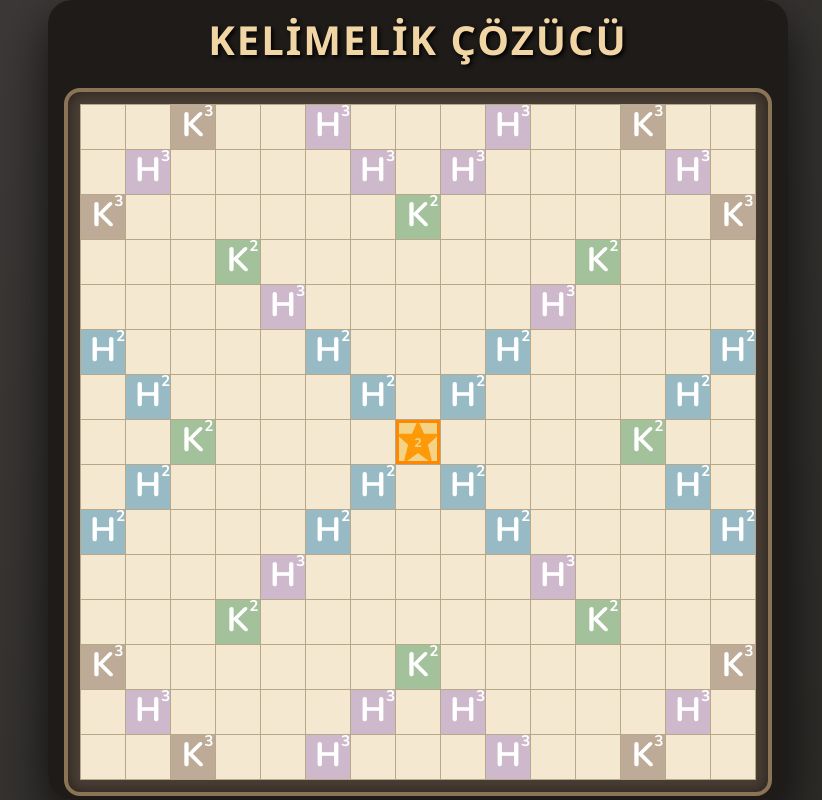
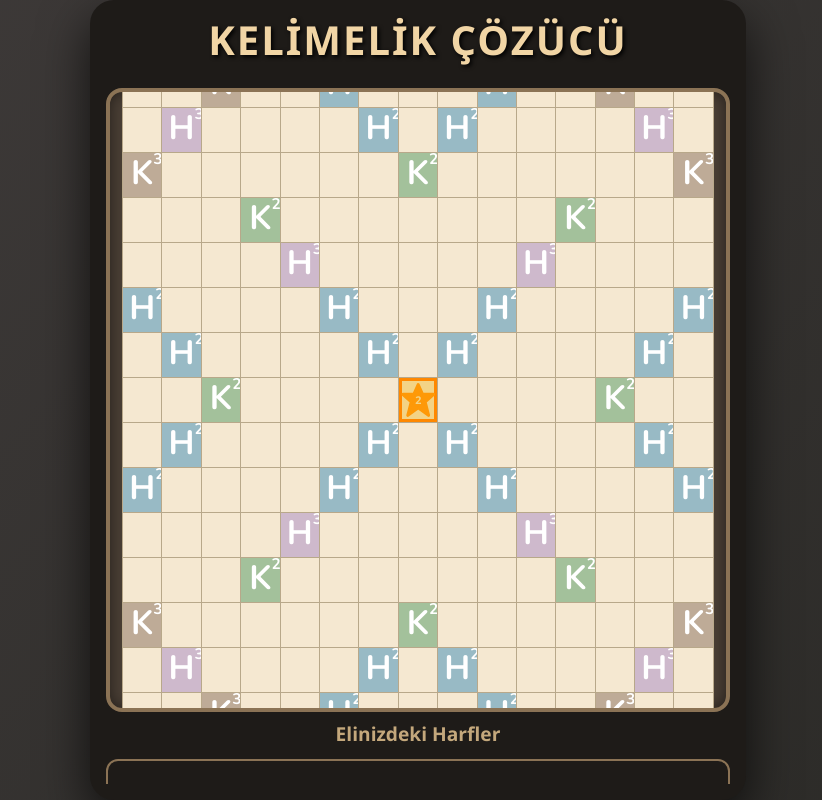
Before and after one commit to Egco2811/kelimelik_solver, a Flask app: page / in a window 1280 px wide. Shown: the whole page, without its empty margins (222-1044 px from the left). Run offline with Flask 3, Linux system fonts and the light colour scheme.

Commit message:
screen size calculations

```diff
--- a/static/css/style.css
+++ b/static/css/style.css
@@ -25,7 +25,7 @@ body {
     height: 100vh;
     display: flex;
     flex-direction: column;
-    overflow-y: auto;
+    overflow: hidden;
 }
 h1 {
     font-weight: 700;
@@ -43,7 +43,7 @@ h1 {
     display: flex;
     flex-wrap: wrap;
     gap: 1rem;
-    overflow: visible;
+    overflow: hidden;
 }
 
 .left-panel {
@@ -53,7 +53,7 @@ h1 {
     flex-direction: column;
     align-items: center;
     min-height: 0;
-    flex-shrink: 0;
+    overflow: hidden;
 }
 
 .board-wrapper {
@@ -66,8 +66,12 @@ h1 {
     align-items: center;
     justify-content: center;
     margin: 0 auto;
-    flex-shrink: 0;
+    flex-shrink: 1;
     overflow: hidden;
+    width: 100%;
+    aspect-ratio: 1 / 1;
+    max-width: 100%;
+    max-height: calc(100vh - 11rem);
 }
 table#board {
     border-collapse: collapse;
@@ -325,24 +329,32 @@ td.new-tile {
 }
 
 @media (max-width: 768px) {
+    body {
+        overflow-y: auto;
+        height: auto;
+    }
+    .game-container {
+        height: auto;
+        min-height: 100vh;
+        overflow: visible;
+    }
     .main-row {
         flex-direction: column;
+        flex-wrap: nowrap;
     }
     .left-panel {
         flex: 0 0 auto;
-        overflow-y: visible;
-        max-height: none;
+        overflow: visible;
     }
     .board-wrapper {
-        width: 100% !important;
-        height: auto !important;
+        max-height: 50vh;
+        width: 100%;
+        height: auto;
         aspect-ratio: 1 / 1;
-        max-width: 100%;
-        max-height: 60vh;
     }
     .results-panel {
         flex: 1 1 auto;
         max-height: none;
-        min-height: 200px;
+        width: 100%;
     }
 }
--- a/static/js/app.js
+++ b/static/js/app.js
@@ -26,8 +26,8 @@ function setPremium(r,c,type) {
 }
 setPremium(1,3,'tw'); setPremium(3,1,'tw');
 setPremium(2,2,'tl'); setPremium(5,5,'tl');
-setPremium(1,6,'tl'); setPremium(6,1,'dl');
-setPremium(2,7,'tl'); setPremium(7,2,'dl');
+setPremium(1,6,'dl'); setPremium(6,1,'dl');
+setPremium(2,7,'dl'); setPremium(7,2,'dl');
 setPremium(6,6,'dl'); setPremium(7,7,'dl');
 setPremium(8,3,'dw'); setPremium(3,8,'dw');
 setPremium(4,4,'dw');
@@ -365,23 +365,39 @@ const app = createApp({
         },
 
         resizeBoard() {
-            if (window.innerWidth <= 768) return;
+        if (window.innerWidth <= 768) return;
             const leftPanel = this.$el?.querySelector('.left-panel');
+        if (window.innerWidth <= 768) return;
             const boardWrapper = this.$el?.querySelector('.board-wrapper');
+        if (window.innerWidth <= 768) return;
             if (!leftPanel || !boardWrapper) return;
+        if (window.innerWidth <= 768) return;
             const panelWidth = leftPanel.clientWidth;
+        if (window.innerWidth <= 768) return;
             const panelHeight = leftPanel.clientHeight;
+        if (window.innerWidth <= 768) return;
             const rack = this.$el?.querySelector('.rack-section');
+        if (window.innerWidth <= 768) return;
             const buttons = this.$el?.querySelector('.button-row');
+        if (window.innerWidth <= 768) return;
             const rackH = rack ? rack.offsetHeight : 0;
+        if (window.innerWidth <= 768) return;
             const btnH = buttons ? buttons.offsetHeight : 0;
+        if (window.innerWidth <= 768) return;
             const usedHeight = rackH + btnH + 16;
+        if (window.innerWidth <= 768) return;
             let availableHeight = panelHeight - usedHeight;
+        if (window.innerWidth <= 768) return;
             if (availableHeight < 100) availableHeight = 100;
+        if (window.innerWidth <= 768) return;
             const size = Math.min(panelWidth, availableHeight);
+        if (window.innerWidth <= 768) return;
             boardWrapper.style.width = size + 'px';
+        if (window.innerWidth <= 768) return;
             boardWrapper.style.height = size + 'px';
+        if (window.innerWidth <= 768) return;
             boardWrapper.style.maxWidth = size + 'px';
+        if (window.innerWidth <= 768) return;
             boardWrapper.style.maxHeight = size + 'px';
         },
 
```
